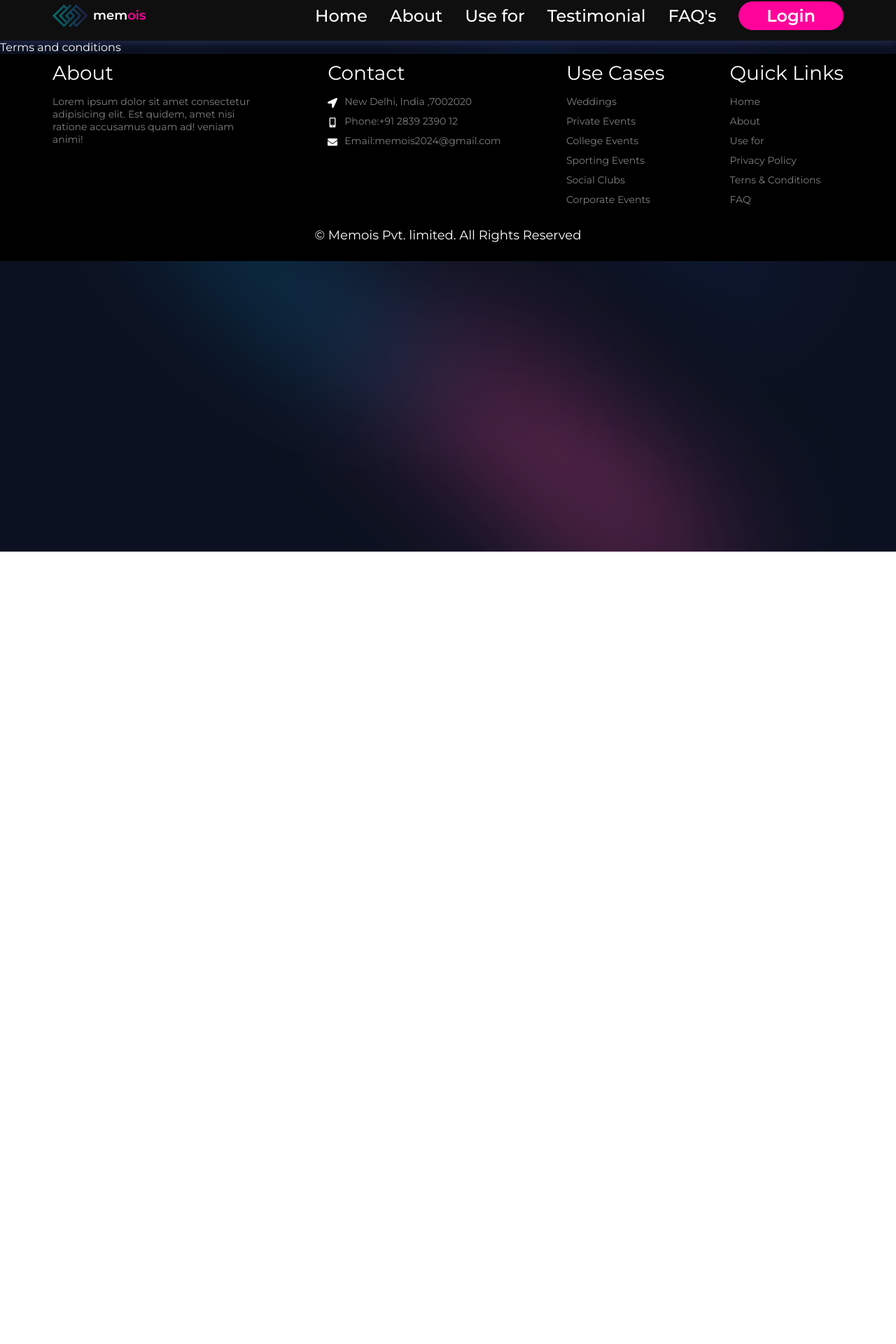
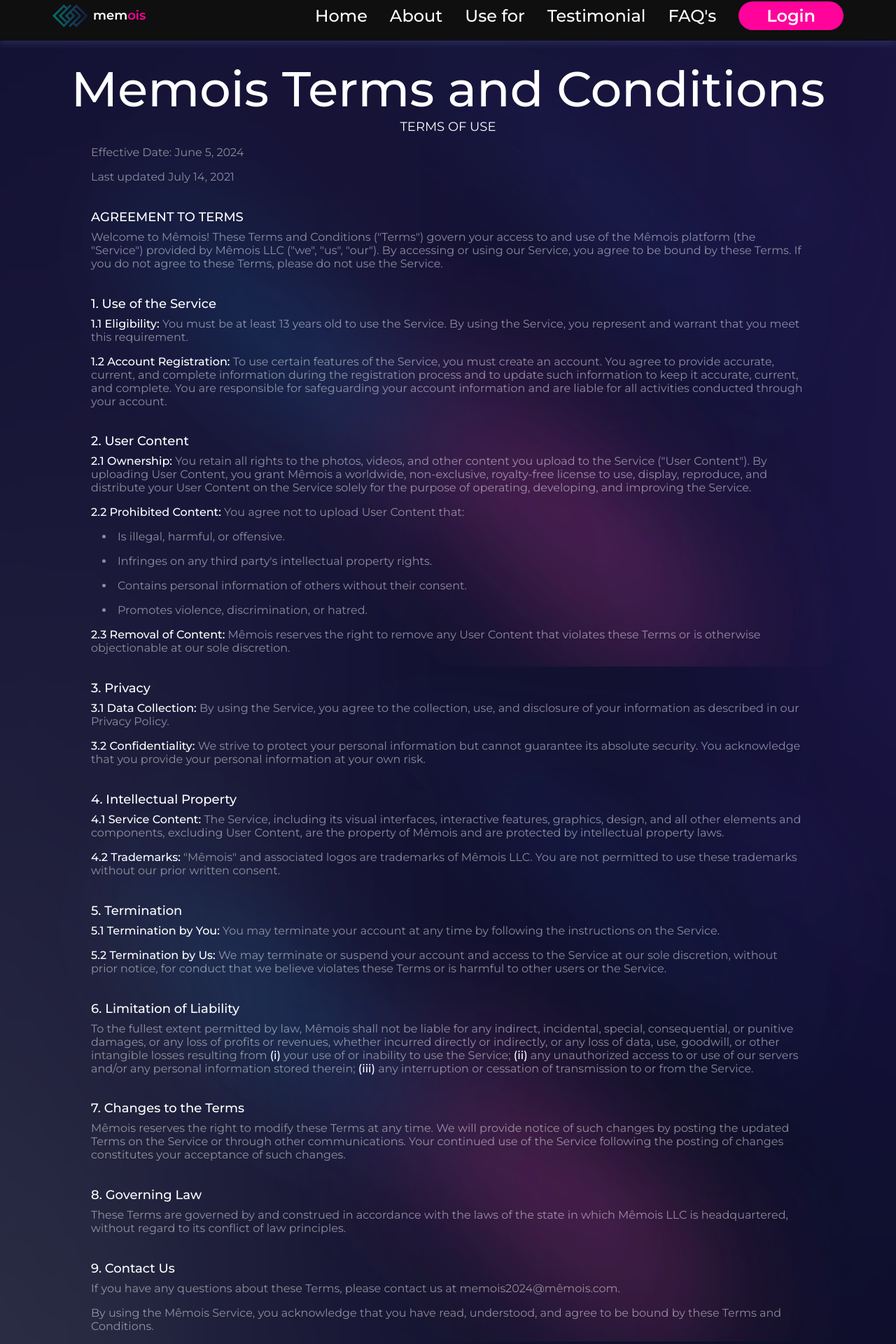
Before and after one commit to PJPhukan/event-photo-sharing, a React (Vite) app in the folder client/: page /terms-conditions in a window 1280 px wide. Shown: the part 12-1932 px from the top of the page at 70% size. Before the commit the page ends 800 px from the top, so only its background shows below. Built offline with nearby package versions, Linux system fonts and the light colour scheme.

Commit message:
terms and conditions page completed

```diff
--- a/client/src/App.css
+++ b/client/src/App.css
@@ -27,6 +27,3 @@
 .color-pink{
   color: var(--text-color-pink);
 }
-li{
-  list-style: none;
-}
--- a/client/src/page/Footer/Footer.jsx
+++ b/client/src/page/Footer/Footer.jsx
@@ -10,8 +10,7 @@
           <div className="col">
             <div className="title">About</div>
             <div className="text">
-              Lorem ipsum dolor sit amet consectetur adipisicing elit. Est
-              quidem, amet nisi ratione accusamus quam ad! veniam animi!
+            Mêmois is your go-to platform for capturing and sharing life's special moments effortlessly. With user-friendly features like easy album creation, collaborative sharing, and customizable privacy settings, Mêmois ensures your memories are safely stored and shared with loved ones. Plus, our advanced face recognition technology adds an extra layer of convenience by helping you organize and identify individuals in your photos and videos. Join Mêmois today to preserve and cherish every moment with ease and joy.
             </div>
           </div>
           <div className="col">
@@ -31,12 +30,12 @@
           </div>
           <div className="col">
             <div className="title">Use Cases</div>
-            <span className="text">Weddings</span>
-            <span className="text">Private Events</span>
-            <span className="text">College Events</span>
-            <span className="text">Sporting Events</span>
-            <span className="text">Social Clubs</span>
-            <span className="text">Corporate Events</span>
+            <span className="text"><Link to="/wedding">Weddings</Link></span>
+            <span className="text"><Link to="/private-event">Private Events</Link></span>
+            <span className="text"><Link to="/college">College Events</Link></span>
+            <span className="text"><Link to="/sports">Sporting Events</Link></span>
+            <span className="text"><Link to="/club">Social Clubs</Link></span>
+            <span className="text"><Link to="/corporate">Corporate Events</Link></span>
           </div>
           <div className="col">
             <div className="title">Quick Links</div>
--- a/client/src/page/TermsConditions/TermsConditions.jsx
+++ b/client/src/page/TermsConditions/TermsConditions.jsx
@@ -1,11 +1,147 @@
-import React from 'react'
-import './termsconditions.scss'
+import React from "react";
+import "./termsconditions.scss";
 const TermsConditions = () => {
   return (
-    <div>
-      Terms and conditions
-    </div>
-  )
-}
+    <section className="terms-conditions">
+      <div className="main-content">
+        <div className="heading">Memois Terms and Conditions</div>
+        <div className="sub-text">TERMS OF USE</div>
+        <div className="text-content">
+          <p className="text">Effective Date: June 5, 2024</p>
+          <p className="text">Last updated July 14, 2021</p>
 
-export default TermsConditions
+          <div className="sub-heading">AGREEMENT TO TERMS</div>
+          <p className="text">
+            Welcome to Mêmois! These Terms and Conditions ("Terms") govern your
+            access to and use of the Mêmois platform (the "Service") provided by
+            Mêmois LLC ("we", "us", "our"). By accessing or using our Service,
+            you agree to be bound by these Terms. If you do not agree to these
+            Terms, please do not use the Service.
+          </p>
+
+          <div className="sub-heading">1. Use of the Service</div>
+          <p className="text">
+            <span> 1.1 Eligibility:</span> You must be at least 13 years old to
+            use the Service. By using the Service, you represent and warrant
+            that you meet this requirement.
+          </p>
+          <p className="text">
+            <span> 1.2 Account Registration:</span> To use certain features of
+            the Service, you must create an account. You agree to provide
+            accurate, current, and complete information during the registration
+            process and to update such information to keep it accurate, current,
+            and complete. You are responsible for safeguarding your account
+            information and are liable for all activities conducted through your
+            account.
+          </p>
+
+          <div className="sub-heading">2. User Content</div>
+          <p className="text">
+            <span>2.1 Ownership:</span> You retain all rights to the photos, videos, and
+            other content you upload to the Service ("User Content"). By
+            uploading User Content, you grant Mêmois a worldwide, non-exclusive,
+            royalty-free license to use, display, reproduce, and distribute your
+            User Content on the Service solely for the purpose of operating,
+            developing, and improving the Service.
+          </p>
+          <p className="text">
+           <span> 2.2 Prohibited Content:</span> You agree not to upload User Content that:
+          </p>
+          <li className="text">Is illegal, harmful, or offensive.</li>
+          <li className="text">
+            Infringes on any third party's intellectual property rights.
+          </li>
+          <li className="text">
+            Contains personal information of others without their consent.
+          </li>
+          <li className="text">
+            Promotes violence, discrimination, or hatred.
+          </li>
+          <p className="text">
+            <span>2.3 Removal of Content:</span> Mêmois reserves the right to remove any User
+            Content that violates these Terms or is otherwise objectionable at
+            our sole discretion.
+          </p>
+
+          <div className="sub-heading">3. Privacy</div>
+          <p className="text">
+           <span> 3.1 Data Collection: </span>By using the Service, you agree to the
+            collection, use, and disclosure of your information as described in
+            our Privacy Policy.
+          </p>
+          <p className="text">
+            <span>3.2 Confidentiality:</span> We strive to protect your personal information
+            but cannot guarantee its absolute security. You acknowledge that you
+            provide your personal information at your own risk.
+          </p>
+
+          <div className="sub-heading">4. Intellectual Property</div>
+          <p className="text">
+            <span>4.1 Service Content: </span> The Service, including its visual interfaces,
+            interactive features, graphics, design, and all other elements and
+            components, excluding User Content, are the property of Mêmois and
+            are protected by intellectual property laws.
+          </p>
+          <p className="text">
+           <span> 4.2 Trademarks:</span> "Mêmois" and associated logos are trademarks of
+            Mêmois LLC. You are not permitted to use these trademarks without
+            our prior written consent.
+          </p>
+
+          <div className="sub-heading">5. Termination</div>
+          <p className="text">
+            <span>5.1 Termination by You:</span> You may terminate your account at any time
+            by following the instructions on the Service.
+          </p>
+          <p className="text">
+            <span>5.2 Termination by Us:</span> We may terminate or suspend your account and
+            access to the Service at our sole discretion, without prior notice,
+            for conduct that we believe violates these Terms or is harmful to
+            other users or the Service.
+          </p>
+
+          <div className="sub-heading">6. Limitation of Liability</div>
+          <p className="text">
+            To the fullest extent permitted by law, Mêmois shall not be liable
+            for any indirect, incidental, special, consequential, or punitive
+            damages, or any loss of profits or revenues, whether incurred
+            directly or indirectly, or any loss of data, use, goodwill, or other
+            intangible losses resulting from <span>(i)</span> your use of or inability to use
+            the Service; <span>(ii)</span> any unauthorized access to or use of our servers
+            and/or any personal information stored therein; <span>(iii)</span> any
+            interruption or cessation of transmission to or from the Service.
+          </p>
+
+          <div className="sub-heading">7. Changes to the Terms</div>
+          <p className="text">
+            Mêmois reserves the right to modify these Terms at any time. We will
+            provide notice of such changes by posting the updated Terms on the
+            Service or through other communications. Your continued use of the
+            Service following the posting of changes constitutes your acceptance
+            of such changes.
+          </p>
+
+          <div className="sub-heading">8. Governing Law</div>
+          <p className="text">
+            These Terms are governed by and construed in accordance with the
+            laws of the state in which Mêmois LLC is headquartered, without
+            regard to its conflict of law principles.
+          </p>
+
+          <p className="sub-heading">9. Contact Us</p>
+          <p className="text">
+            If you have any questions about these Terms, please contact us at
+            memois2024@mêmois.com.
+          </p>
+
+          <p className="text">
+            By using the Mêmois Service, you acknowledge that you have read,
+            understood, and agree to be bound by these Terms and Conditions.
+          </p>
+        </div>
+      </div>
+    </section>
+  );
+};
+
+export default TermsConditions;
--- a/client/src/page/TermsConditions/termsconditions.scss
+++ b/client/src/page/TermsConditions/termsconditions.scss
@@ -0,0 +1,97 @@
+@import "../../css-config/mixins.scss";
+@import "../../css-config/variables.scss";
+.terms-conditions {
+  max-width: 100%;
+  position: relative;
+  height: 100%;
+
+  box-sizing: border-box;
+  &::before {
+    content: "";
+    position: absolute;
+    top: 0;
+    left: 0;
+    height: 100%;
+    width: 100%;
+    background: url(../../assets/bg3.jpg) no-repeat center center/cover;
+    object-fit: cover;
+    opacity: 0.2;
+    z-index: -1;
+  }
+
+  .main-content {
+    max-width: 100%;
+    margin: 0 auto;
+
+    .heading {
+      text-align: center;
+      padding-top: 1rem;
+      font-weight: 500;
+      font-size: $font-size-large;
+
+      @include md {
+        font-size: $font-size-extra-large;
+      }
+    }
+
+    .sub-text {
+      text-align: center;
+      font-size: $font-size-small;
+      @include md {
+        font-size: $font-size-base;
+      }
+    }
+
+    .text-content {
+      padding: 1rem 5px;
+      @include md {
+        padding: 1rem 30px;
+      }
+      .text {
+        padding-bottom: 0.5rem;
+        font-size: calc($font-size-small + 0px);
+        color: $text-color-secondary;
+        @include md {
+          padding-bottom: 1rem;
+          font-size: calc($font-size-small + 2px);
+        }
+        span {
+            color: $text-color-primary;
+          font-weight: 500;
+        }
+      }
+      li {
+        // list-style: decimal !important;
+        padding-left: 1rem;
+      }
+      .sub-heading {
+        margin-top: 1rem;
+        padding-bottom: 0.5rem;
+        font-size: $font-size-base;
+        font-weight: 500;
+        @include md {
+          margin-top: 1.3rem;
+        }
+      }
+    }
+
+    @include md {
+      max-width: calc(100% - 20px);
+      padding: 10px 40px;
+      align-items: start;
+      justify-content: space-between;
+    }
+    @include lg {
+      max-width: calc(100% - 70px);
+    }
+    @include xl {
+      max-width: calc(100% - 120px);
+    }
+    @include xxl {
+      max-width: calc(100% - 150px);
+    }
+  }
+  @include lg {
+    min-height: calc(100vh - 70px);
+  }
+}
--- a/client/src/page/Testimonial/Testimonial.jsx
+++ b/client/src/page/Testimonial/Testimonial.jsx
@@ -18,9 +18,9 @@
       if (window.innerWidth <= 640) {
         setnumberItem(1.4);
       } else if (window.innerWidth <= 1024) {
-        setnumberItem(2.4);
+        setnumberItem(2);
       } else {
-        setnumberItem(3.5);
+        setnumberItem(3);
       }
     };
     handleResize();
```
